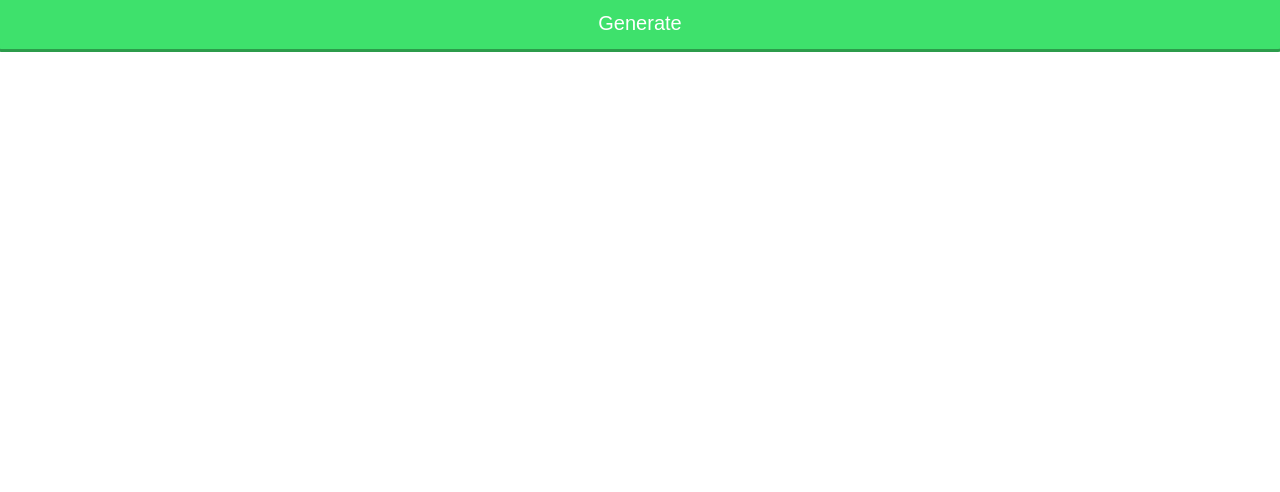
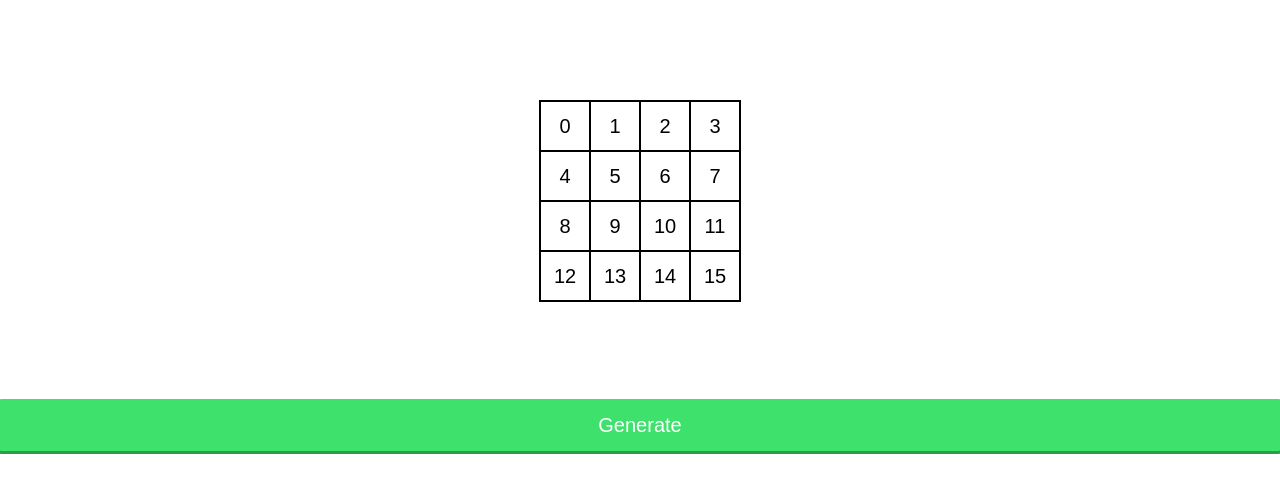
Before and after one commit to LucaKoval/Crossword-Creator, a React (Create React App) app: page / in a window 1280 px wide. Shown: the top 492 px of the page. Built offline with nearby package versions, Linux system fonts and the light colour scheme.

Commit message:
Adding placeholder table

```diff
--- a/src/App.js
+++ b/src/App.js
@@ -2,6 +2,7 @@ import React, { Component } from "react";
 
 import './styles/global.css';
 import styles from './styles/App.module.css';
+import Crossword from './components/Crossword';
 
 
 class App extends Component {
@@ -17,6 +18,9 @@ class App extends Component {
   			<div className={styles.container}>
   				<div className={styles.contentContainer}>
 	  				<div className={styles.crosswordContainer}>
+	  					<Crossword
+	  						size={4}
+	  					/>
 	  				</div>
 	  				<div className={styles.buttonContainer}>
 	            		<input
--- /dev/null
+++ b/src/components/Crossword.js
@@ -0,0 +1,53 @@
+import React, { Component } from "react";
+
+import '../styles/global.css';
+import styles from '../styles/Crossword.module.css';
+
+
+class Crossword extends Component {
+  	constructor(props) {
+    	super(props);
+
+    	this.state = {
+    	};
+  	}
+
+  	board = () => {
+  		let size = this.props.size;
+  		let rows = [];
+  		for (let i = 0; i < size; i++) {
+  			let cellsInRow = [];
+  			for (let j = 0; j < size; j++) {
+  				cellsInRow.push(
+  					<div
+  						className={styles.cellContainer}
+  						key={"cell "+i+""+j}
+  					>
+  						<div className={styles.cell}>
+  							{i*size+j}
+  						</div>
+  					</div>
+  				)
+  			}
+  			rows.push(
+  				<div
+  					className={styles.row}
+  					key={"row"+i}
+  				>
+  					{cellsInRow}
+  				</div>
+  			)
+  		}
+  		return <div className={styles.board}>{rows}</div>
+  	}
+
+  	render() {
+  		return(
+  			<div className={styles.container}>
+  				{this.board()}
+  			</div>
+  		);
+  	}
+}
+
+export default Crossword;
--- /dev/null
+++ b/src/styles/Crossword.module.css
@@ -0,0 +1,34 @@
+.container {
+	display: flex;
+	justify-content: center;
+	align-items: center;
+
+	padding: 100px;
+}
+
+.board {
+	display: flex;
+	flex-direction: column;
+	justify-content: center;
+	align-items: center;
+
+	border: 1px black solid;
+}
+
+.row {
+	display: flex;
+	flex-direction: row;
+	justify-content: center;
+	align-items: center;
+}
+
+.cellContainer {
+	display: flex;
+	justify-content: center;
+	align-items: center;
+
+	width: 48px;
+	height: 48px;
+
+	border: 1px black solid;
+}
```
